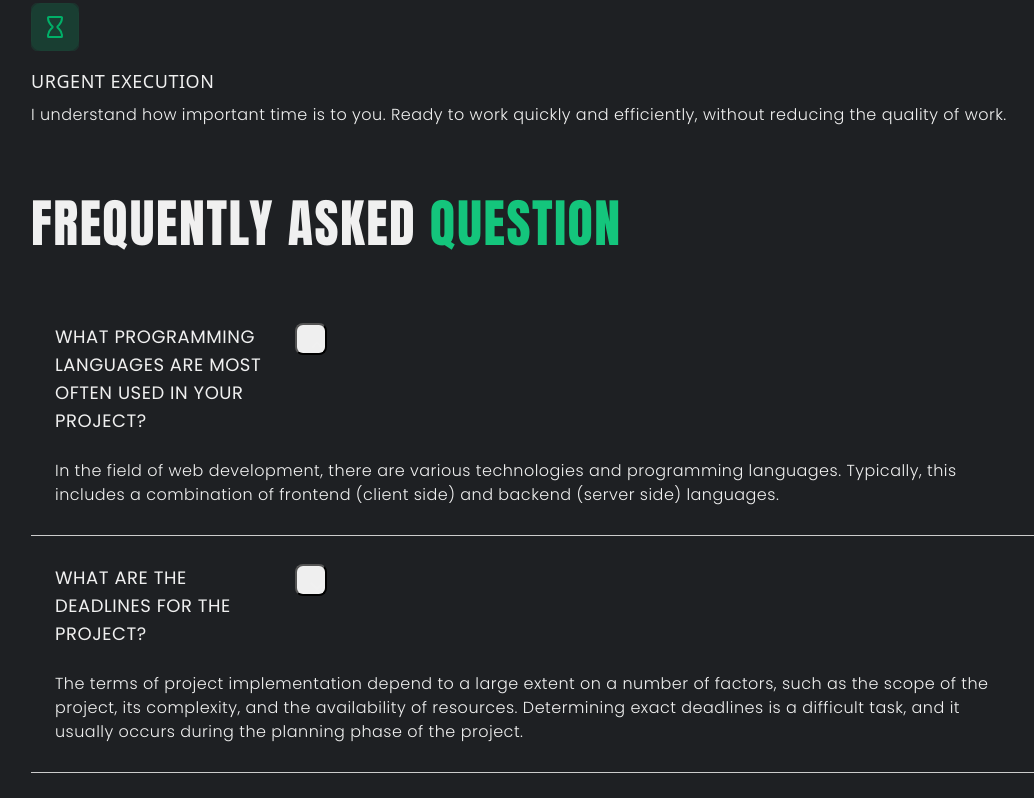
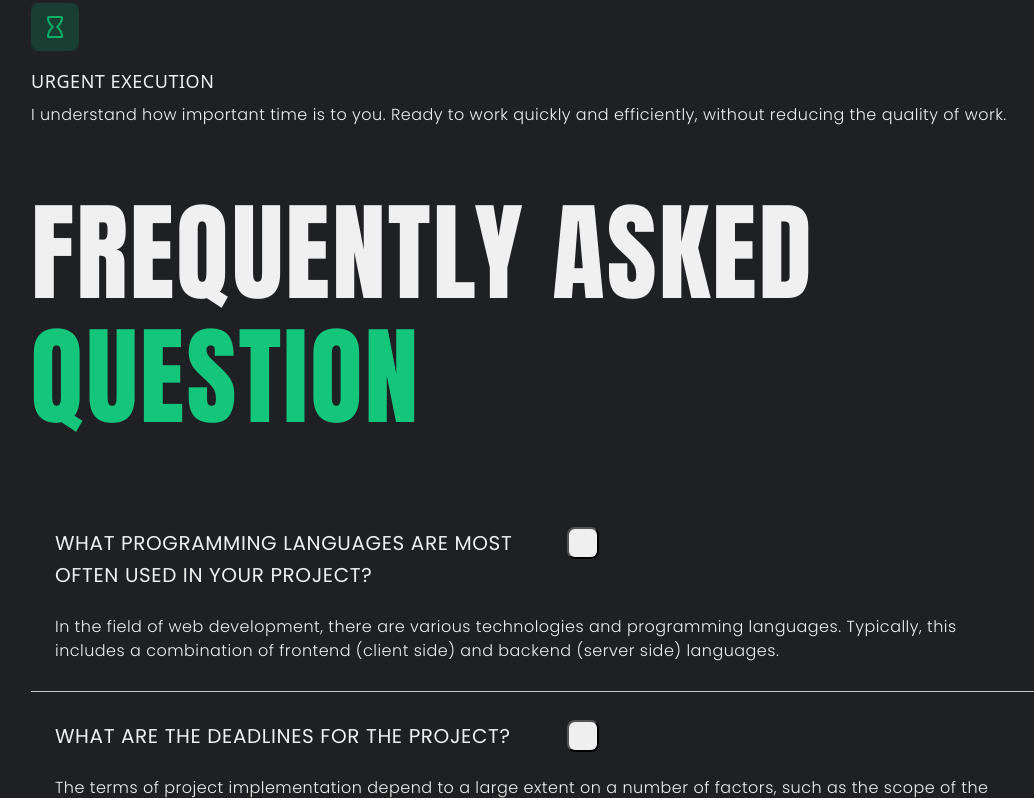
Before and after one commit to AntonSkoro10/CV-L.Jefferson, a website built with Vite: page src/index.html in a window 1280 px wide. Shown: the part 3523-4321 px from the top of the page, without its empty margins (105-1139 px from the left). Built offline with nearby package versions, Linux system fonts and the light colour scheme; what accordion-js would draw is missing.

Commit message:
faq-section tablet css added

```diff
--- a/src/css/faq.css
+++ b/src/css/faq.css
@@ -7,6 +7,16 @@
   text-transform: uppercase;
 
   margin-bottom: 40px;
+}
+
+@media screen and (min-width: 768px) {
+  .faq-title {
+    font-size: 108px;
+    line-height: 1.14815;
+    letter-spacing: 0.02em;
+
+    margin-bottom: 60px;
+  }
 }
 
 .faq-title-green {
@@ -35,6 +45,19 @@
   gap: 16px;
 }
 
+@media screen and (min-width: 768px) {
+  .faq-item.ac .faq-title-n-btn.ac-header {
+    width: 656px;
+    gap: 24px;
+  }
+}
+
+@media screen and (min-width: 1280px) {
+  .faq-item.ac .faq-title-n-btn.ac-header {
+    width: 544px;
+  }
+}
+
 .faq-title-ac {
   font-family: 'Poppins', sans-serif;
   font-weight: 400;
@@ -42,6 +65,14 @@
   line-height: 1.55556;
   letter-spacing: 0.03em;
   text-transform: uppercase;
+}
+
+@media screen and (min-width: 768px) {
+  .faq-title-ac {
+    font-size: 20px;
+    line-height: 1.6;
+    letter-spacing: 0.03em;
+  }
 }
 
 .faq-item.ac .faq-btn.ac-trigger {
@@ -68,6 +99,14 @@
   padding: 24px 0 0 0;
 }
 
+@media screen and (min-width: 768px) {
+  .faq-item.ac .faq-text-box.ac-panel .faq-text.ac-text {
+    font-size: 16px;
+    line-height: 1.5;
+    letter-spacing: 0.03em;
+  }
+}
+
 .ac .ac-trigger::after {
   display: none;
 }
```
